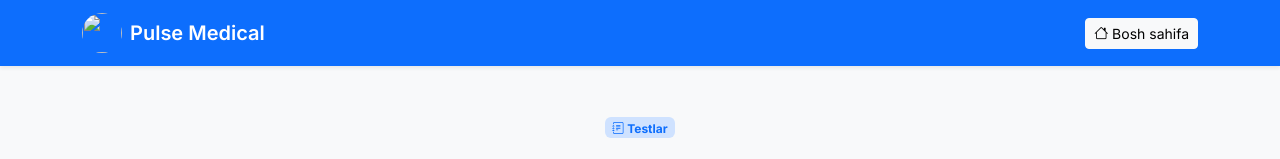
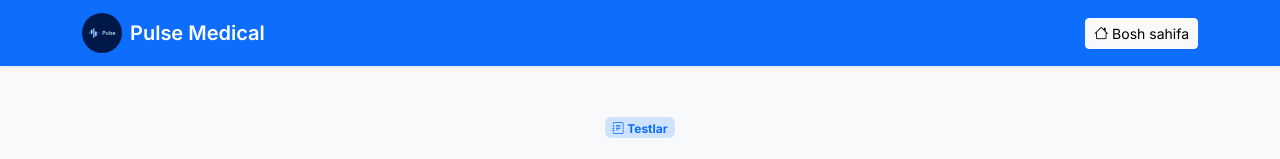
Before and after one commit to jahongirbaxromov07/Pulse, a plain HTML site: page test.html in a window 1280 px wide. Shown: the top 159 px of the page. Drawn offline with nearby package versions, Linux system fonts and the light colour scheme; the site is published under a folder, as on GitHub Pages, so addresses that start at the root find nothing; no server answers.

Commit message:
Update test.html

```diff
--- a/test.html
+++ b/test.html
@@ -36,7 +36,7 @@
     <nav class="navbar navbar-expand-lg navbar-dark bg-primary shadow-sm">
         <div class="container">
             <a class="navbar-brand d-flex align-items-center gap-2 fw-semibold" href="index.html">
-                <img src="/Pulse.jpg" width="40" height="40" class="rounded-circle">
+                <img src="Pulse.jpg" width="40" height="40" class="rounded-circle">
                 Pulse Medical
             </a>
             <a href="index.html" class="btn btn-light btn-sm">
@@ -396,4 +396,5 @@
 
 </body>
 
+
 </html>
```
